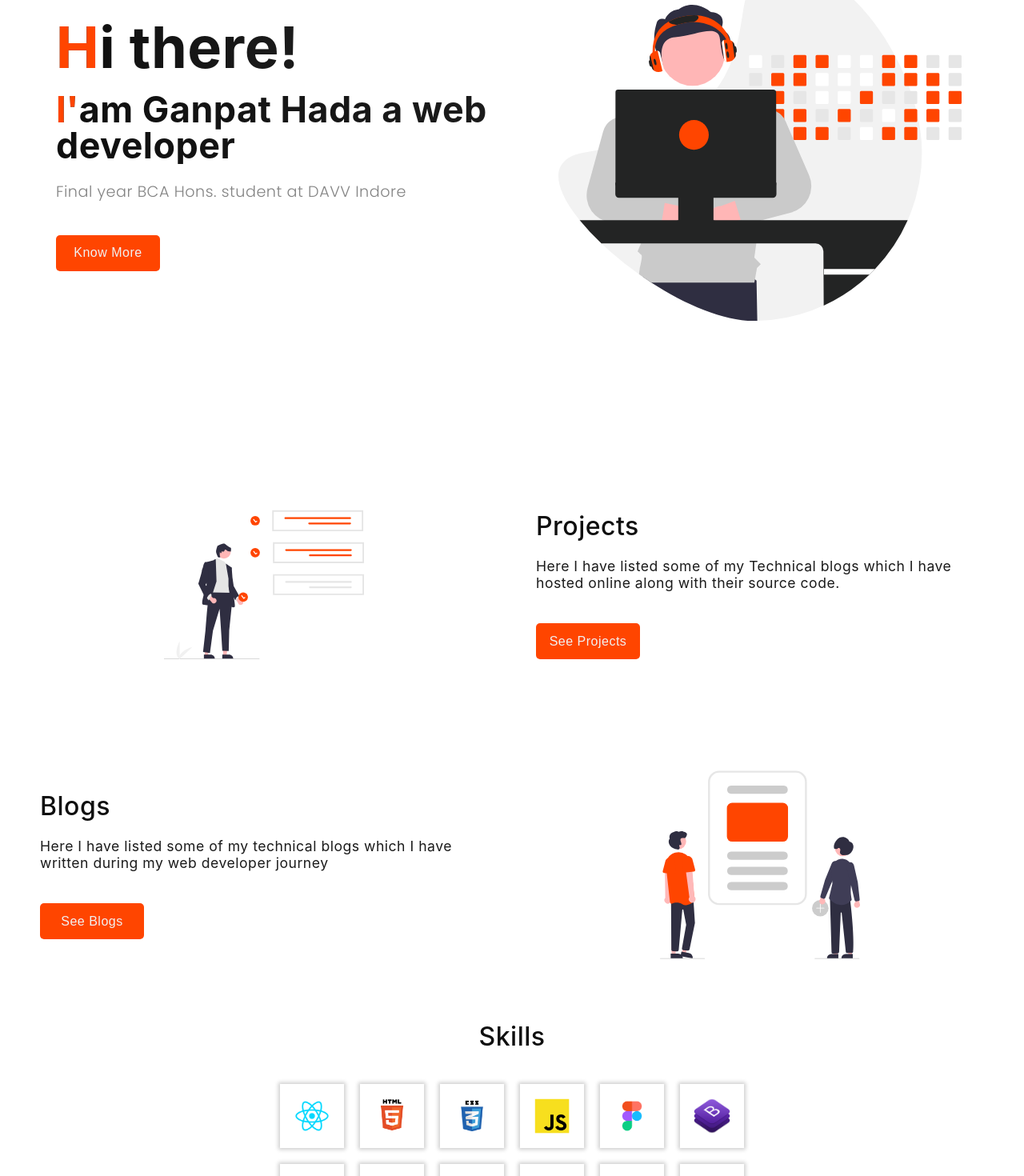
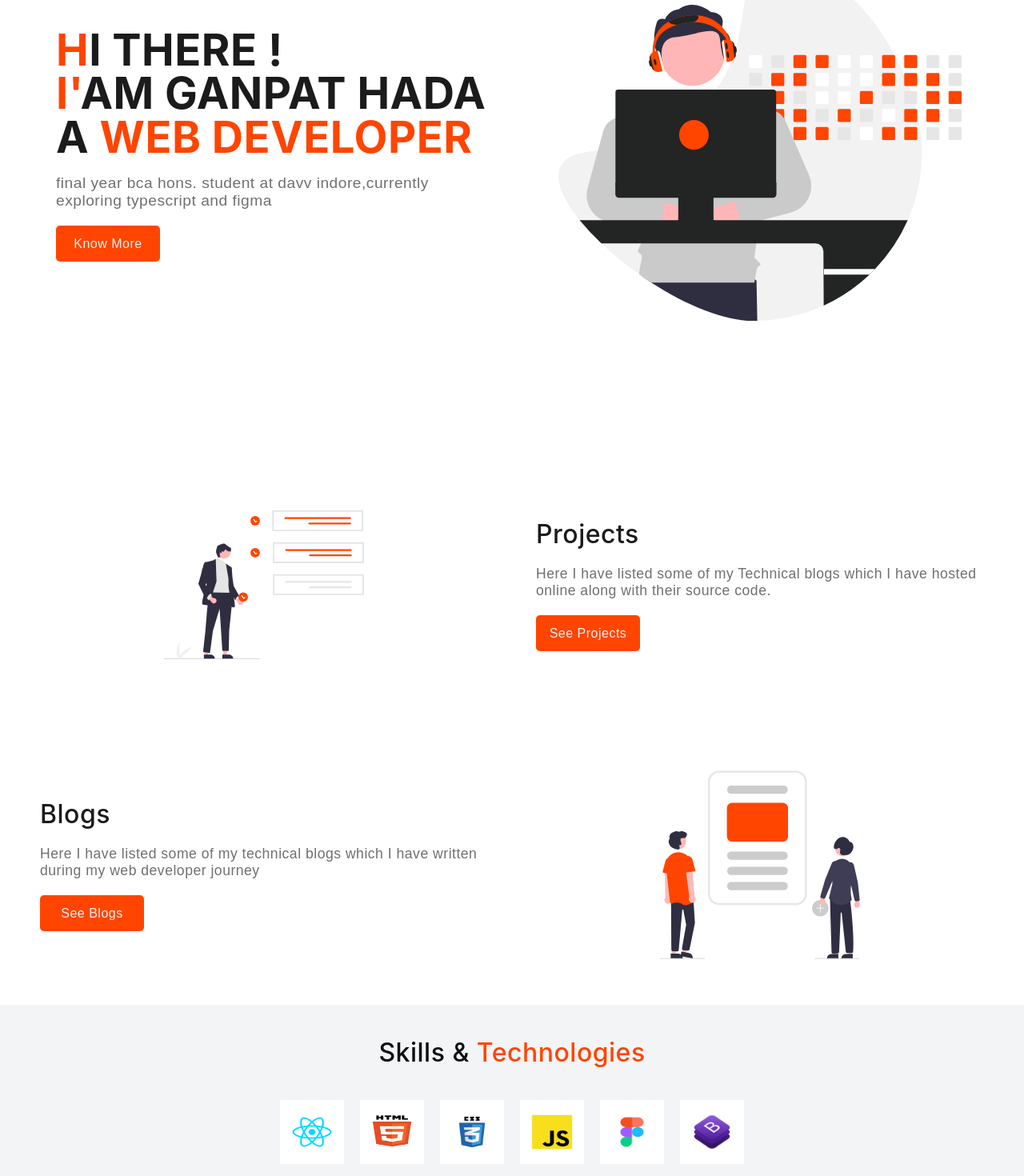
Before and after one commit to GanpatHada/ganpathada-portfolio, a React (Create React App) app: page / in a window 1280 px wide. Shown: the part 244-1714 px from the top of the page at 80% size. Built offline with nearby package versions, Linux system fonts and the light colour scheme; a web font is replaced by a local one.

Commit message:
fixed style section

```diff
--- a/src/App.css
+++ b/src/App.css
@@ -4,7 +4,8 @@
   --secondarycolor:#0f0f0f;
   --tertiarycolor:#1b1b1b;
   --bg1:white;
-  --bg2:#ededed;
+  --bg2:#f2f4f5;
+  --bg3:#f2f4f5;
   --card:white;
   --hover:#b1b0b03d;
   --navbg:white;
@@ -208,7 +209,7 @@ aside a{
   color: var(--secondarycolor);
   position: fixed;
   top: 18px;
-  left: 50vw;
+  left: calc(50vw - 5px);
 }
 
 nav i{
@@ -222,6 +223,7 @@ nav div{
 
 main {
   margin-top: 50px;
+  text-transform: uppercase;
 }
 main .introsection{
   padding-left: 50px;
@@ -249,29 +251,24 @@ main .introsection{
   flex-direction: column;
   align-items: start;
 }
+.prevsblock p{
+  color: #707070;
+  font-size: 1.1rem;
+  margin: 20px 0px;
+  font-family: 'Nunito', sans-serif;
+  font-weight: 400;
+}
 .imagesection{
   padding: 30px;
   overflow: hidden;
 }
 main .introsection p{
   font-size: 1.2rem;
-  color: rgb(131, 131, 131);
   font-weight: 400;
-  font-family: 'Poppins';
-}
-main h1{
-  font-size: 4.5rem;
-  line-height: 4.5rem;
-  margin: 0px;
-  margin-bottom: 20px;
-
+  text-transform: lowercase;
 
 }
-main h1,#mainblock h2{
-  color: transparent;
-  background: linear-gradient(to right,var(--secondarycolor),var(--tertiarycolor));
-  background-clip: text;
-}
+
 main h1::first-letter{
   color: var(--primarycolor);
 }
@@ -279,27 +276,20 @@ main h1::first-letter{
   min-height: calc(100vh - 50px);
 }
 #mainblock h2{
-  font-size: 2.8rem;
-  line-height: 2.8rem;
-  font-weight: 700;
+  font-size: 3.4rem;
+  line-height: 3.4rem;
+  font-weight:bold;
 
 }
 
-.prevsblock .primarybtn{
-  margin-top: 20px;
-}
+
 main h2::first-letter{
   color: var(--primarycolor);
 }
-.prevsblock p{
-  font-size: 1.1rem;
-  color: var(--tertiarycolor);
-  margin: 20px 0px;
 
-}
 .prevsblock h2{
   font-size: 2rem;
-  color: var(--secondarycolor);
+  color: var(--tertiarycolor);
   font-weight: 500;
 
 }
@@ -435,7 +425,9 @@ footer i{
 
 }
 #skillsprev{
-  background-color: var(--bg1);
+  display: flex;
+  flex-direction: column;
+  background-color: var(--bg3);
   padding-bottom: 40px;
 }
 #skillsprev h2{
@@ -462,6 +454,7 @@ footer i{
   flex-wrap: wrap;
 
 }
+
 .wrapperimage{
   background-color: var(--card);
   height: 80px;
@@ -470,10 +463,9 @@ footer i{
   align-items: center;
   justify-content: center;
   margin: 10px;
-  box-shadow: 0 0 5px 2px rgb(0 0 0 / 20%);
-
 
 }
+
 #projects h1::first-letter{
   color: var(--primarycolor);
 }
@@ -660,25 +652,11 @@ footer i{
 
 }
 @media (max-width: 576px){
-  main h1{
-    font-size: 3rem;
-    line-height: 3rem;
-    font-weight: 500;
 
-  }
-  #mainblock .primarybtn{
-    width: 90vw;
-    margin-top: 0px;
-    border-radius: 0px;
-  }
-  main .introsection{
-    align-items: center;
-    text-align: center;
-  }
+
   #mainblock h2{
     font-size: 2rem;
     line-height: 2rem;
-    font-weight: 500;
 
   }
   #mainblock p{
--- a/src/components/Main.js
+++ b/src/components/Main.js
@@ -6,9 +6,9 @@ const Main = () => {
     return (
             <main className='prevsblock' id='mainblock'>
                 <div className="introsection">
-                    <h1>Hi there!</h1>
-                    <h2>I'am Ganpat Hada a web developer</h2>
-                    <p>Final year BCA Hons. student at DAVV Indore</p>
+                    <h2>Hi there !</h2>
+                    <h2>I'am Ganpat Hada a <span>web developer</span></h2>
+                    <p>Final year BCA Hons. student at DAVV Indore,currently exploring Typescript and figma</p>
                     <Link to="/about"><button className='primarybtn'>Know more</button></Link>
                 </div>
                 <div className='imagesection'>
--- a/src/components/Navbar.js
+++ b/src/components/Navbar.js
@@ -25,6 +25,8 @@ const Navbar = () => {
       document.documentElement.style.setProperty('--navbg', '#0e0e0e');
       document.documentElement.style.setProperty('--btn2', '#bfbfbf1a');
       document.documentElement.style.setProperty('--shadow', '#141414');
+      document.documentElement.style.setProperty('--bg3', '#161616fa');
+
 
     }
     else {
@@ -38,6 +40,7 @@ const Navbar = () => {
       document.documentElement.style.setProperty('--footerside', 'orangered');
       document.documentElement.style.setProperty('--btn2', 'rgba(255, 68, 0, 0.185)');
       document.documentElement.style.setProperty('--shadow', 'rgba(185, 185, 185, 0.432)');
+      document.documentElement.style.setProperty('--bg3', '#f2f4f5');
     }
   }
   const sidenavs = document.querySelectorAll(".sidenavs");
--- a/src/components/SkillsPrev.js
+++ b/src/components/SkillsPrev.js
@@ -13,8 +13,9 @@ import exp from './web logos/express.png'
 import github from './web logos/github.png'
 const SkillsPrev = () => {
     return (
-        <div id="skillsprev">
-            <h2>Skills</h2>
+        <div id="skillsprev" className="prevsblock">
+
+            <h2>Skills & <span>Technologies</span></h2>
             <div>
                 <div className="wrapperimage">
                       <img src={react} alt="" />
```
